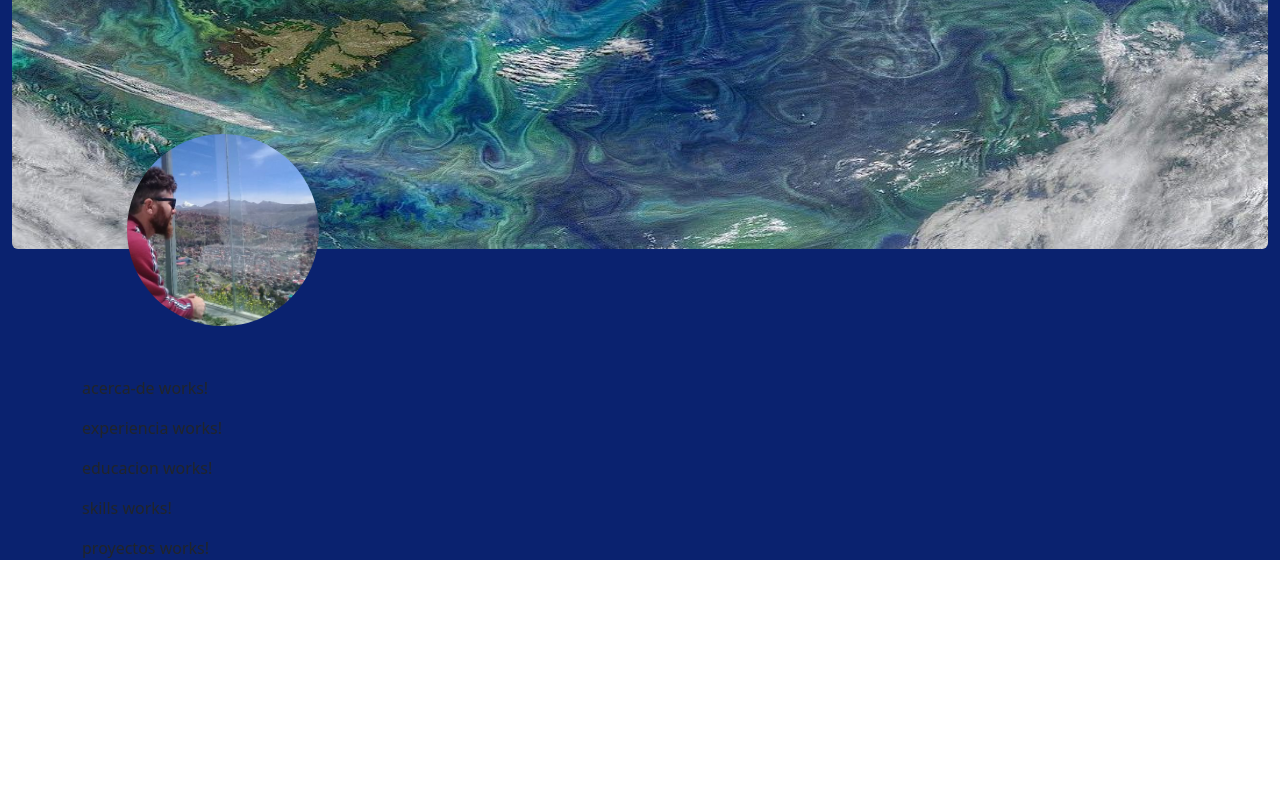
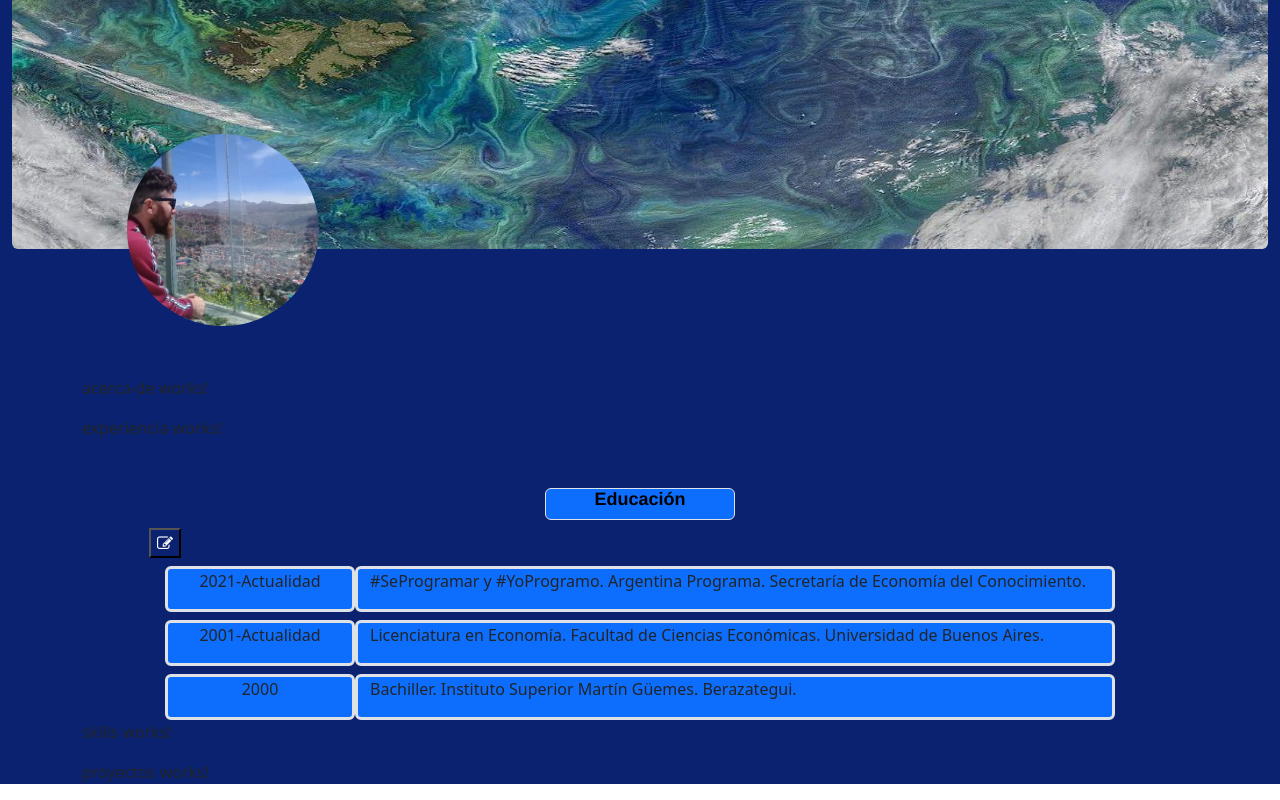
Before and after one commit to luistermi/portfolioFrontEnd, an Angular app: page / in a window 1280 px wide. Shown: the part 399-1199 px from the top of the page. Before the commit the page ends 975 px from the top, so only its background shows below. Built offline with nearby package versions, Linux system fonts and the light colour scheme.

Commit message:
Avances con componente educacion

```diff
--- a/src/app/app.module.ts
+++ b/src/app/app.module.ts
@@ -1,5 +1,6 @@
 import { NgModule } from '@angular/core';
 import { BrowserModule } from '@angular/platform-browser';
+import { FormsModule } from '@angular/forms';
 
 import { AppComponent } from './app.component';
 import { EncabezadoComponent } from './componentes/encabezado/encabezado.component';
@@ -22,7 +23,8 @@ import { ProyectosComponent } from './componentes/principal/proyectos/proyectos.
     ProyectosComponent
   ],
   imports: [
-    BrowserModule
+    BrowserModule,
+    FormsModule
   ],
   providers: [],
   bootstrap: [AppComponent]
--- a/src/app/componentes/principal/educacion/educacion.component.css
+++ b/src/app/componentes/principal/educacion/educacion.component.css
@@ -0,0 +1,22 @@
+@media (max-width: 768px) {
+    h6{font-size:medium;}
+    p{font-size:small;}
+    button>span{font-size:small;}
+    .link-papelera, .link-add, .link-save{margin-left: 15%;}
+    }
+
+@media (min-width: 768px) {
+    h6{font-size:large;}
+    p{font-size:medium;}
+    button>span{font-size:medium;}
+    .link-papelera, .link-add, .link-save{margin-left: 8%;}
+    }
+
+.link-papelera, .link-add, .link-save, .link-edit {background-color: #0a226f;}
+
+h6{text-align: center;font-family: 'Franklin Gothic Medium', 'Arial Narrow', Arial, sans-serif; color:black;}
+i{color:white;}
+.educacion#anio{text-align: center;}
+button > span{text-align: center;}
+
+input[type="text"] {width: 100%;}
--- a/src/app/componentes/principal/educacion/educacion.component.html
+++ b/src/app/componentes/principal/educacion/educacion.component.html
@@ -1 +1,48 @@
-<p>educacion works!</p>
+<div id="educacion" class="mt-5">
+    <div class="row align-items-center justify-content-center">
+        <div class="col-6 col-md-2 border border-black bg-primary rounded">
+            <h6 class="fw-bold">Educación</h6>
+        </div>
+    </div>
+    <div class="row align-items-center mt-2 justify-content-start">
+        <div class="col-2">
+            <div class="d-flex justify-content-center align-items-center ">
+                <button (click)="toEditable()" [disabled]="editable" [hidden]="editable" class="link-edit"><i class="fa fa-pencil-square-o"></i></button>
+                <button [disabled]="!(editable && !addable)" [hidden]="!(editable && !addable)" (click)="add()" class="link-add"><i class="fa fa-plus"></i></button>
+                <button (click)="toNotEditable()" [disabled]="!editable" [hidden]="!editable" class="link-save"><i class="fa fa-floppy-o"></i></button>
+            </div>
+        </div>
+    </div>
+    <div *ngFor="let formacion of formaciones; let i = index">
+      <div class="row pt-2 justify-content-center  align-items-center">
+          <div *ngIf="!editable && (formacion.anio != ''||formacion.titulo != '')" class="col-3 col-md-2 border border-3 border-black bg-primary rounded">
+              <p  class="educacion" id="anio">{{formacion.anio}}</p>
+          </div>
+          <div *ngIf="editable" class="col-3 col-md-2">
+              <input type="text" [(ngModel)] = "formacion.anio" maxlength="20" class="bg-white">
+          </div>
+          <div *ngIf="!editable && (formacion.anio != ''||formacion.titulo != '')" class="col-7 col-md-8 border border-3 border-black bg-primary rounded">
+              <p>{{formacion.titulo}}</p>
+          </div>
+          <div *ngIf="editable" class="col-7 col-md-8">
+              <input type="text" [(ngModel)] = "formacion.titulo" maxlength="100" class="bg-white">
+          </div>
+          <div *ngIf="editable" class="col-1">
+              <button *ngIf="editable" (click)="clean(i)" class="link-papelera"><i class="fa fa-trash"></i></button>
+          </div>
+      </div>
+    </div>
+    <div *ngIf="addable">
+      <div *ngFor= "let contador of contadorAddable" class="row pt-2 justify-content-center align-items-center">
+          <div *ngIf="editable && visible" class="col-3 col-md-2">
+              <input *ngIf="editable" type="text" [(ngModel)]="formacionAnio" class="bg-white">
+          </div>
+          <div *ngIf="editable && visible" class="col-7 col-md-8">
+              <input *ngIf="editable" type="text" [(ngModel)]="formacionTitulo" class="bg-white">
+          </div>
+          <div *ngIf="editable && visible" class="col-1">
+              <button *ngIf="editable" (click)="visibleOff()" class="link-papelera"><i class="fa fa-trash"></i></button>
+          </div>
+      </div>
+    </div>
+</div>
--- a/src/app/componentes/principal/educacion/educacion.component.ts
+++ b/src/app/componentes/principal/educacion/educacion.component.ts
@@ -12,4 +12,44 @@ export class EducacionComponent implements OnInit {
   ngOnInit(): void {
   }
 
+  formaciones = [
+  {anio: "2021-Actualidad", titulo: "#SeProgramar y #YoProgramo. Argentina Programa. Secretaría de Economía del Conocimiento."},
+  {anio: "2001-Actualidad", titulo: "Licenciatura en Economía. Facultad de Ciencias Económicas. Universidad de Buenos Aires."},
+  {anio: "2000", titulo: "Bachiller. Instituto Superior Martín Güemes. Berazategui."}];
+
+  editable = false;
+  addable = false;
+  visible=true;
+  contadorAddable: number[]= [];
+  formacionAnio = "";
+  formacionTitulo = "";
+
+  toEditable(){
+  this.editable = true;
+  }
+
+  toNotEditable(){
+    this.editable = false;
+    this.contadorAddable = [];
+    this.addable = false;
+    if(this.formacionAnio!="" || this.formacionTitulo!=""){
+    this.formaciones.push({anio:this.formacionAnio,titulo:this.formacionTitulo})
+    }
+    this.formacionAnio = "";
+    this.formacionTitulo = "";
+    this.visible=true;
+  }
+
+  clean(index: number): void {
+    this.formaciones.splice(index, 1);
+  }
+
+  add(){
+    this.addable = true;
+    this.contadorAddable.push(1);
+  }
+
+  visibleOff(){
+  this.visible=false;
+  }
 }
--- a/src/app/componentes/principal/principal.component.css
+++ b/src/app/componentes/principal/principal.component.css
@@ -1 +1 @@
-.container {margin-top: -13%;}
+.principal {margin-top: -13%; background-color: #0a226f;}
--- a/src/app/componentes/principal/principal.component.html
+++ b/src/app/componentes/principal/principal.component.html
@@ -1,4 +1,4 @@
-<div class="container">
+<div class="container principal">
     <app-acerca-de></app-acerca-de>
     <app-experiencia></app-experiencia>
     <app-educacion></app-educacion>
```
